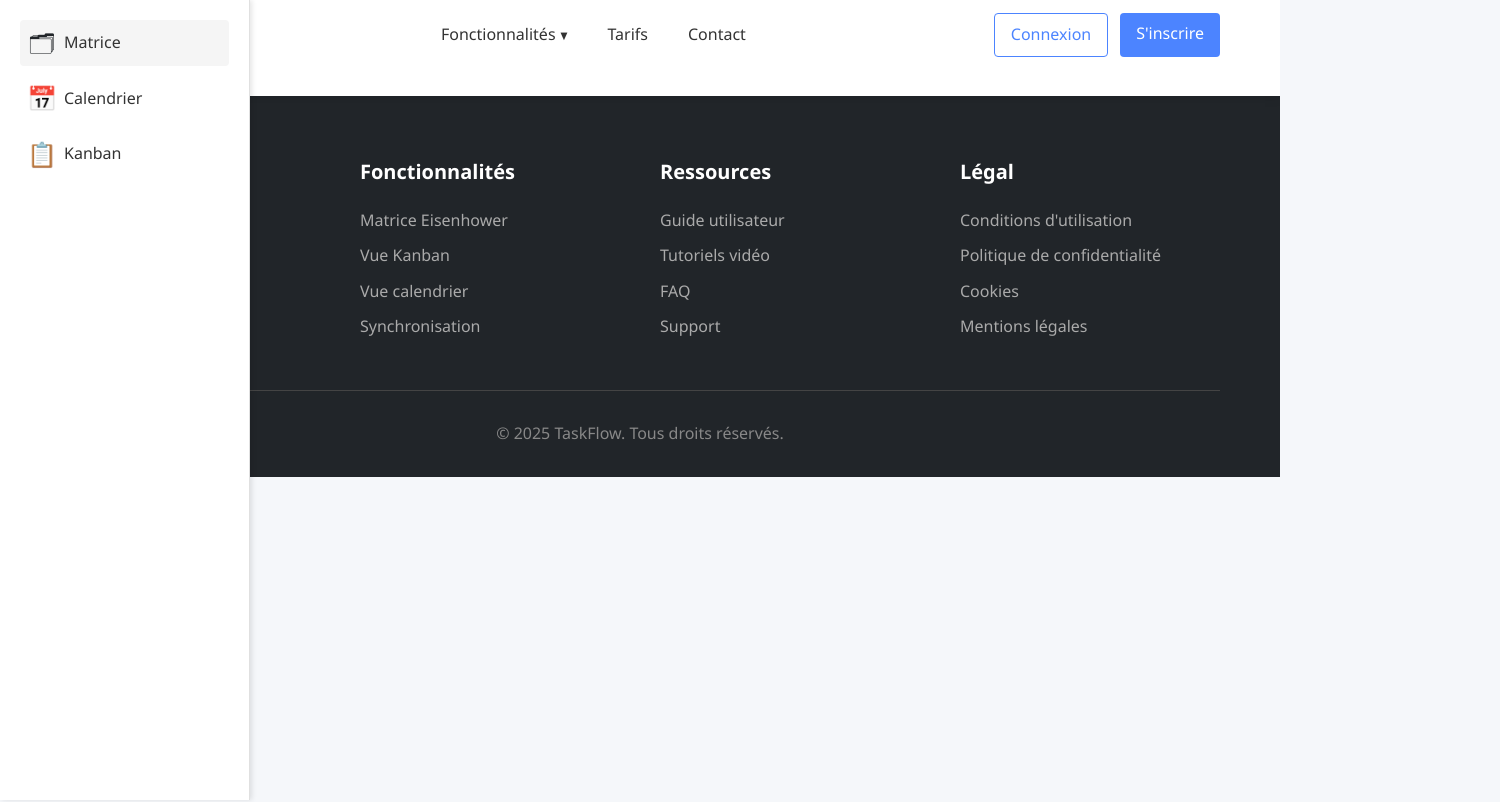
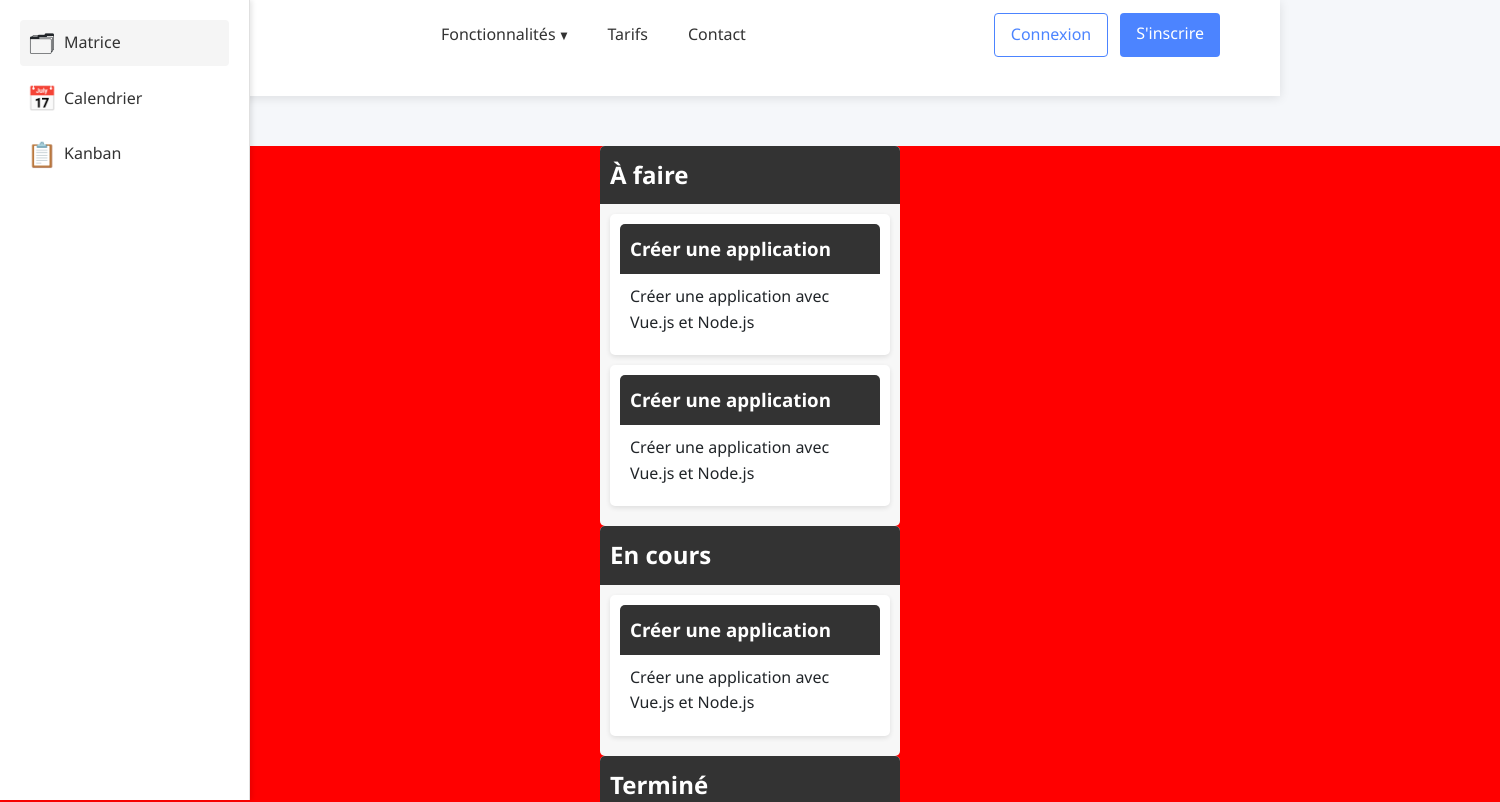
Before and after one commit to coderangel117/taskflow, a Vue app in the folder front/: page /kanban in a window 1280 px wide. Shown: the top 802 px of the page, 1500 px wide, since content can reach past the window. Built offline with nearby package versions, Linux system fonts and the light colour scheme.

Commit message:
feat(kanban): implement Kanban view with task columns and routing

```diff
--- a/front/src/components/layout/Navbar.vue
+++ b/front/src/components/layout/Navbar.vue
@@ -35,9 +35,9 @@ function changeView(view) {
   currentView.value = view
   // Ici, vous pouvez ajouter la navigation via Vue Router ou mettre à jour votre store global (par exemple, Pinia)
   // Par exemple, avec le router :
-  // router.push({
-  //   name: view === 'dashboard' ? 'MatrixView' : view === 'calendar' ? 'CalendarView' : 'KanbanView',
-  // })
+  router.push({
+    name: view === 'dashboard' ? 'MatrixView' : view === 'calendar' ? 'CalendarView' : 'KanbanView',
+  })
 }
 </script>
 
--- /dev/null
+++ b/front/src/components/views/KanbanView.vue
@@ -0,0 +1,116 @@
+<script setup lang="ts"></script>
+
+<template>
+  <div class="kanban-container">
+    <div class="kanban-board">
+      <div class="kanban-column">
+        <div class="kanban-column-header">
+          <h2>À faire</h2>
+        </div>
+        <div class="kanban-column-content">
+          <div class="kanban-card">
+            <div class="kanban-card-header">
+              <h3>Créer une application</h3>
+            </div>
+            <div class="kanban-card-content">
+              <p>Créer une application avec Vue.js et Node.js</p>
+            </div>
+          </div>
+          <div class="kanban-card">
+            <div class="kanban-card-header">
+              <h3>Créer une application</h3>
+            </div>
+            <div class="kanban-card-content">
+              <p>Créer une application avec Vue.js et Node.js</p>
+            </div>
+          </div>
+        </div>
+      </div>
+      <div class="kanban-column">
+        <div class="kanban-column-header">
+          <h2>En cours</h2>
+        </div>
+        <div class="kanban-column-content">
+          <div class="kanban-card">
+            <div class="kanban-card-header">
+              <h3>Créer une application</h3>
+            </div>
+            <div class="kanban-card-content">
+              <p>Créer une application avec Vue.js et Node.js</p>
+            </div>
+          </div>
+        </div>
+      </div>
+      <div class="kanban-column">
+        <div class="kanban-column-header">
+          <h2>Terminé</h2>
+        </div>
+        <div class="kanban-column-content">
+          <div class="kanban-card">
+            <div class="kanban-card-header">
+              <h3>Créer une application</h3>
+            </div>
+            <div class="kanban-card-content">
+              <p>Créer une application avec Vue.js et Node.js</p>
+            </div>
+          </div>
+        </div>
+      </div>
+    </div>
+  </div>
+</template>
+
+<style scoped>
+.kanban-container {
+  display: flex;
+  width: 1500px;
+  background-color: red;
+  justify-content: center;
+  align-items: center;
+  margin-top: 50px;
+}
+
+kanban-board {
+  width: 80%;
+  background-color: green;
+  display: flex;
+  flex-direction: column;
+}
+
+.kanban-column {
+  background-color: #f7f7f7;
+  border-radius: 5px;
+  margin: 0 10px;
+  width: 300px;
+}
+
+.kanban-column-header {
+  background-color: #333;
+  border-radius: 5px 5px 0 0;
+  color: white;
+  padding: 10px;
+}
+
+.kanban-column-content {
+  padding: 10px;
+}
+
+.kanban-card {
+  background-color: white;
+  border-radius: 5px;
+  box-shadow: 0 2px 5px rgba(0, 0, 0, 0.1);
+  margin-bottom: 10px;
+  padding: 10px;
+}
+
+.kanban-card-header {
+  background-color: #333;
+  border-radius: 5px 5px 0 0;
+  color: white;
+  padding: 10px;
+}
+
+.kanban-card-content {
+  padding: 10px;
+}
+</style>
--- a/front/src/router.ts
+++ b/front/src/router.ts
@@ -11,10 +11,12 @@ import CalendarFeature from '@/components/features/CalendarFeature.vue'
 import Pricing from '@/components/Pricing.vue'
 import AppHome from '@/components/Home.vue'
 import MatrixView from '@/components/views/MatrixView.vue'
+import KanbanView from '@/components/views/KanbanView.vue'
 
 const routes = [
   { path: '/', name: 'Home', component: AppHome },
   { path: '/dashboard', name: 'MatrixView', component: MatrixView },
+  { path: '/kanban', name: 'KanbanView', component: KanbanView },
   { path: '/pricing', name: 'Pricing', component: Pricing },
   { path: '/auth/login', name: 'Login', component: AuthLogin },
   { path: '/auth/register', name: 'Register', component: AuthRegister },
```
